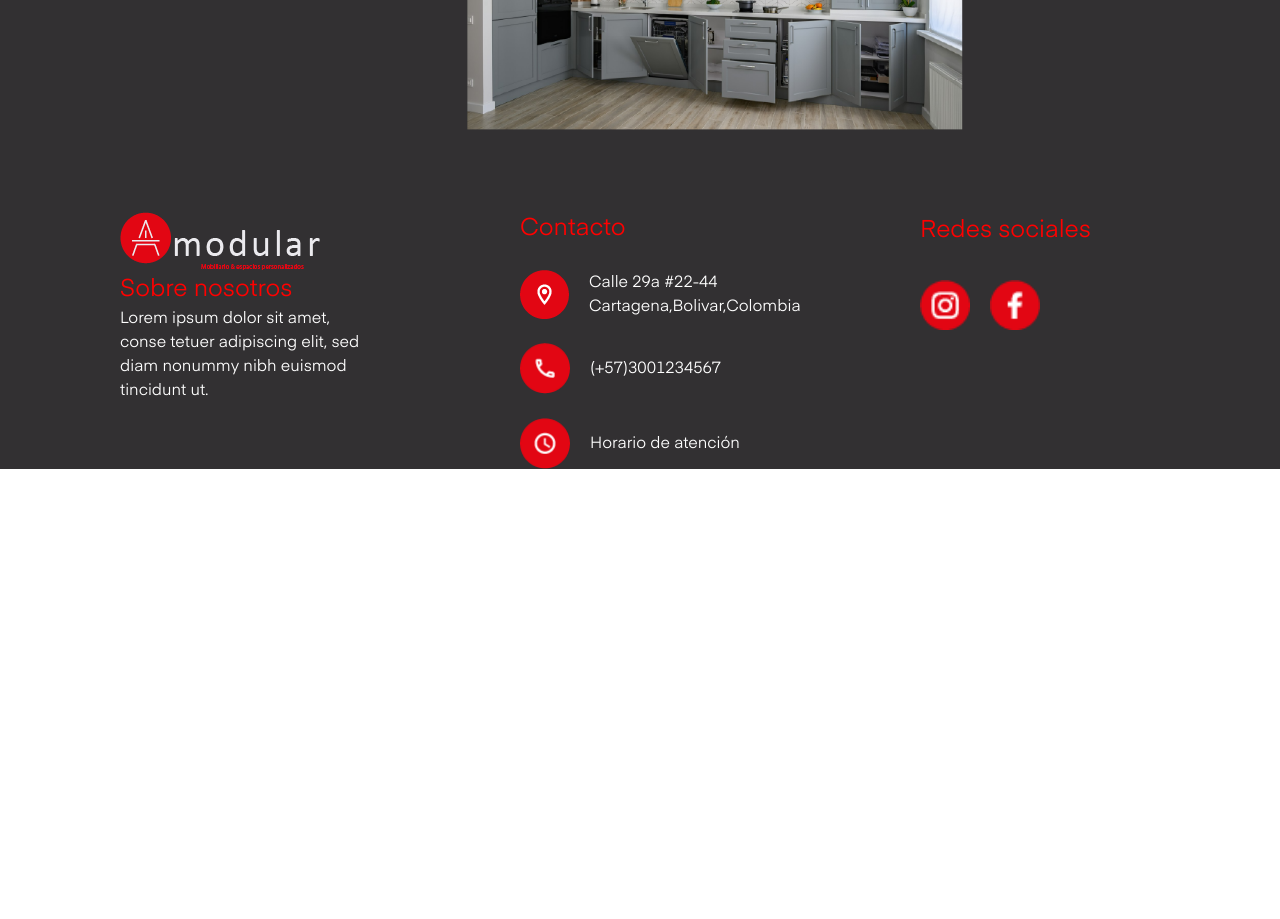
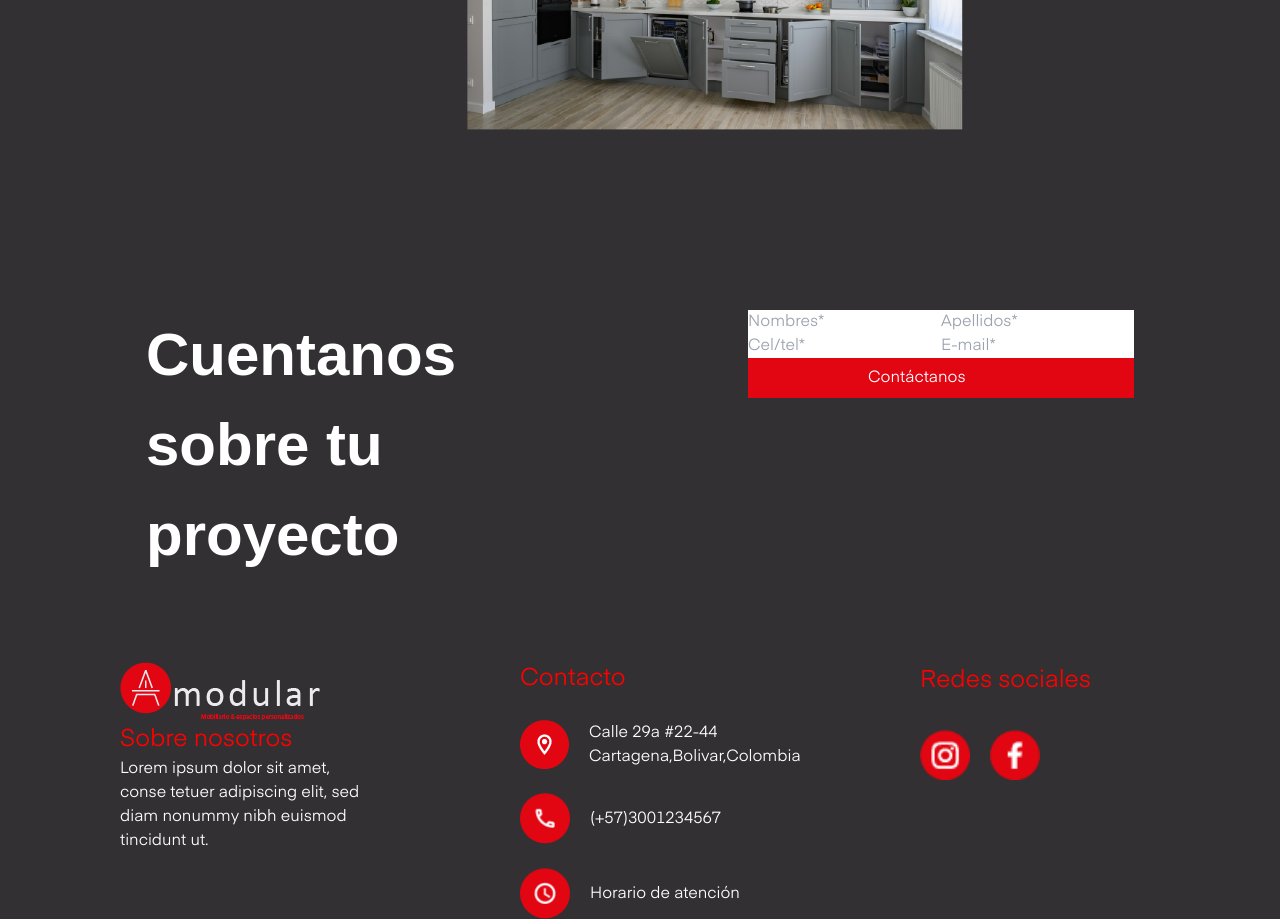
Before and after one commit to Adst009/amodular, a Next.js app: page / in a window 1280 px wide. Shown: the part 3640-4559 px from the top of the page. Before the commit the page ends 4109 px from the top, so only its background shows below. Built offline with nearby package versions, Linux system fonts and the light colour scheme; a web font is replaced by a local one.

Commit message:
feat: cammbios

```diff
--- a/components/general/footer/footer.component.tsx
+++ b/components/general/footer/footer.component.tsx
@@ -5,35 +5,7 @@ export default function Footer() {
 
     return(
         <>
-        <div className={styles.content_footer0}>
-            {/* <div>
-                <h2>Cuentanos sobre tu proyecto</h2>
-            </div> */}
 
-            {/* <div>
-                <form>
-                    <div className={styles.div_form}>
-                        <div>
-                        <input type="text"  name="name" placeholder="Nombres*"/>
-                        </div>
-                        <div>
-                        <input type="text"  name="phone" placeholder="Apellidos*"/>
-                        </div>
-                    </div>
-                    <div className={styles.div_form}>
-                        <div>
-                        <input type="number"  name="email" placeholder="Cel/tel*"/>
-                        </div>
-                        <div>
-                        <input type="email"  name="email" placeholder="E-mail*"/>
-                        </div>
-                    </div>
-                        <div >
-                            <button>Contactanos</button>
-                        </div>
-                </form>
-            </div> */}
-        </div>
 
             <div className={"flex-col sm:flex-col md:flex-row lg:flex-row xl:flex-row h-96 justify-center gap-10 pt-20 "+ styles.content_footer}>
 
--- a/components/general/footer/footer.module.css
+++ b/components/general/footer/footer.module.css
@@ -8,9 +8,7 @@
     font-size: 24px;
 }
 
-.div_form{
-    display: flex;
-}
+
 
 
 
--- /dev/null
+++ b/components/views/home/form/form.component.tsx
@@ -0,0 +1,44 @@
+import styles from './form.module.css'
+
+
+const Form = () => {
+    return (
+
+<div className={styles.form}>
+            <div className={styles.h21} >
+                <h2> Cuentanos <br/></h2>
+                <h2> sobre tu <br/></h2>
+                <h2> proyecto</h2>
+            </div>
+
+             <div>
+                <form className={styles.form_}>
+                    <div className={styles.div_form}>
+                        <div>
+                        <input type="text"  name="name" placeholder="Nombres*"/>
+                        </div>
+                        <div >
+                        <input type="text"  name="phone" placeholder="Apellidos*"/>
+                        </div>
+                    </div>
+                    <div className={styles.div_form}>
+                        <div>
+                        <input type="number"  name="email" placeholder="Cel/tel*"/>
+                        </div>
+                        <div>
+                        <input type="email"  name="email" placeholder="E-mail*"/>
+                        </div>
+                    </div>
+                        <div className={styles.button} >
+                        <button className="text-white px-2 py-2 ml-2 w-10/12">
+            Contáctanos
+          </button>
+                        </div>
+                </form>
+            </div>
+        </div>
+
+);
+};
+
+export default Form;
--- /dev/null
+++ b/components/views/home/form/form.module.css
@@ -0,0 +1,27 @@
+.form{
+    display: flex;
+    justify-content: space-around;
+    padding-top: 180px;
+}
+
+
+
+.div_form{
+    display: flex;
+}
+
+.form h2 {
+    font-family: voyage,sans-serif ;
+    font-weight:bold;
+    font-size: 60px;
+    color: white;
+}
+
+.button{
+    background-color: #e20613;
+
+}
+
+.form_{
+
+}
--- a/components/views/home/homePage.component.tsx
+++ b/components/views/home/homePage.component.tsx
@@ -4,6 +4,8 @@ import Kitchen from "./kitchen/kitchen.component";
 import Make from "./make/make.component";
 import Results from "./results/results.component";
 import Slider from "./slider/slider";
+import Form from "./form/form.component";
+
 
 const HomePage = () => {
   return (
@@ -15,6 +17,7 @@ const HomePage = () => {
         <Kitchen />
         <Make/>
         <Results/>
+        <Form/>
 
     </div>
   );
--- /dev/null
+++ b/pages/blog/index.tsx
@@ -0,0 +1,22 @@
+import { NextPage } from "next";
+import Layout from "../../components/general/layout/layout.component";
+
+
+
+
+
+const Index: NextPage = () => {
+    return (
+        <>
+        <Layout>
+
+
+        </Layout>
+
+
+        </>
+    );
+};
+
+
+  export default Index;
--- a/pages/index.tsx
+++ b/pages/index.tsx
@@ -2,6 +2,7 @@ import type { NextPage } from "next";
 import Head from "next/head";
 import Layout from "../components/general/layout/layout.component";
 import HomePage from "../components/views/home/homePage.component";
+
 
 const Home: NextPage = () => {
   return (
@@ -13,6 +14,7 @@ const Home: NextPage = () => {
       </Head>
       <Layout>
         <HomePage />
+
       </Layout>
     </div>
   );
--- a/styles/globals.css
+++ b/styles/globals.css
@@ -71,5 +71,5 @@ p{
 } */
 
 h3{
-  font-family:'voyage';
+  font-family:voyage;
 }
```
Also changed, not shown: components/views/blog/blog.component.tsx (added), components/views/blog/blog.module.css (added).
